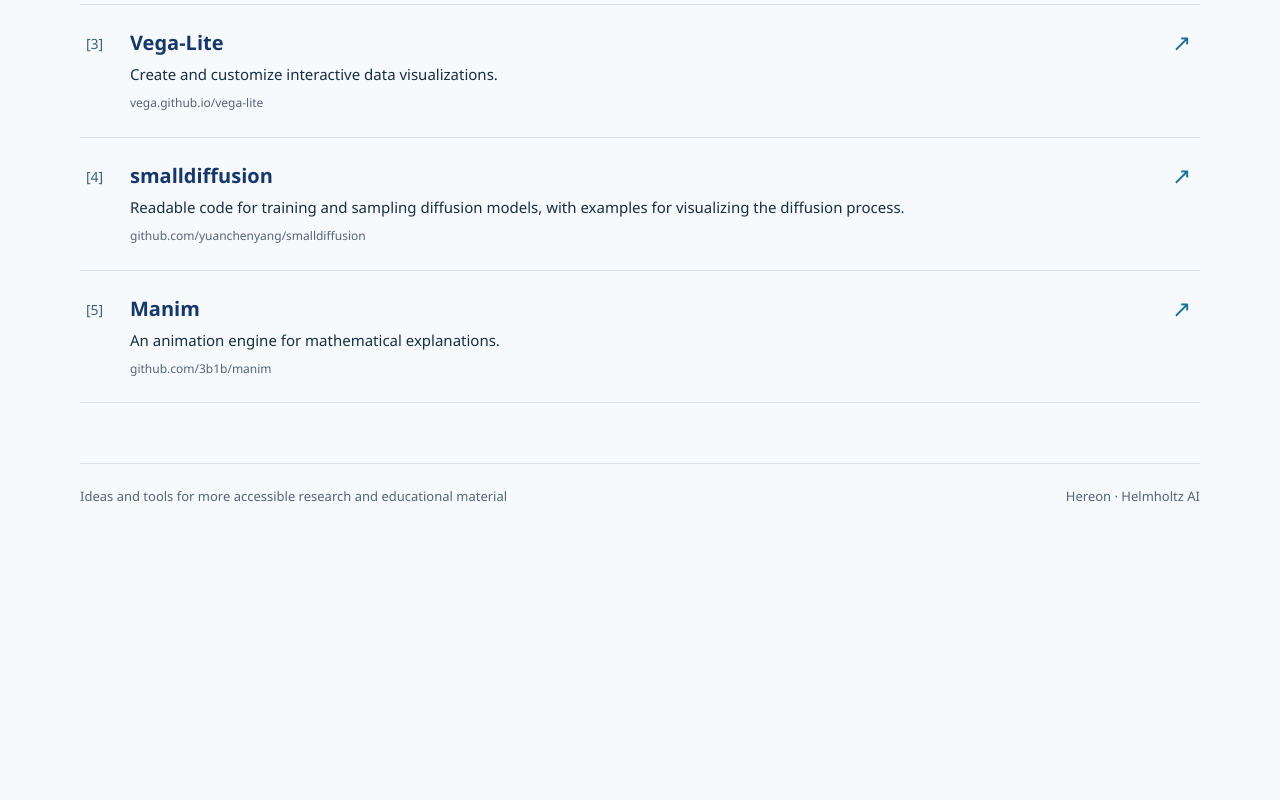
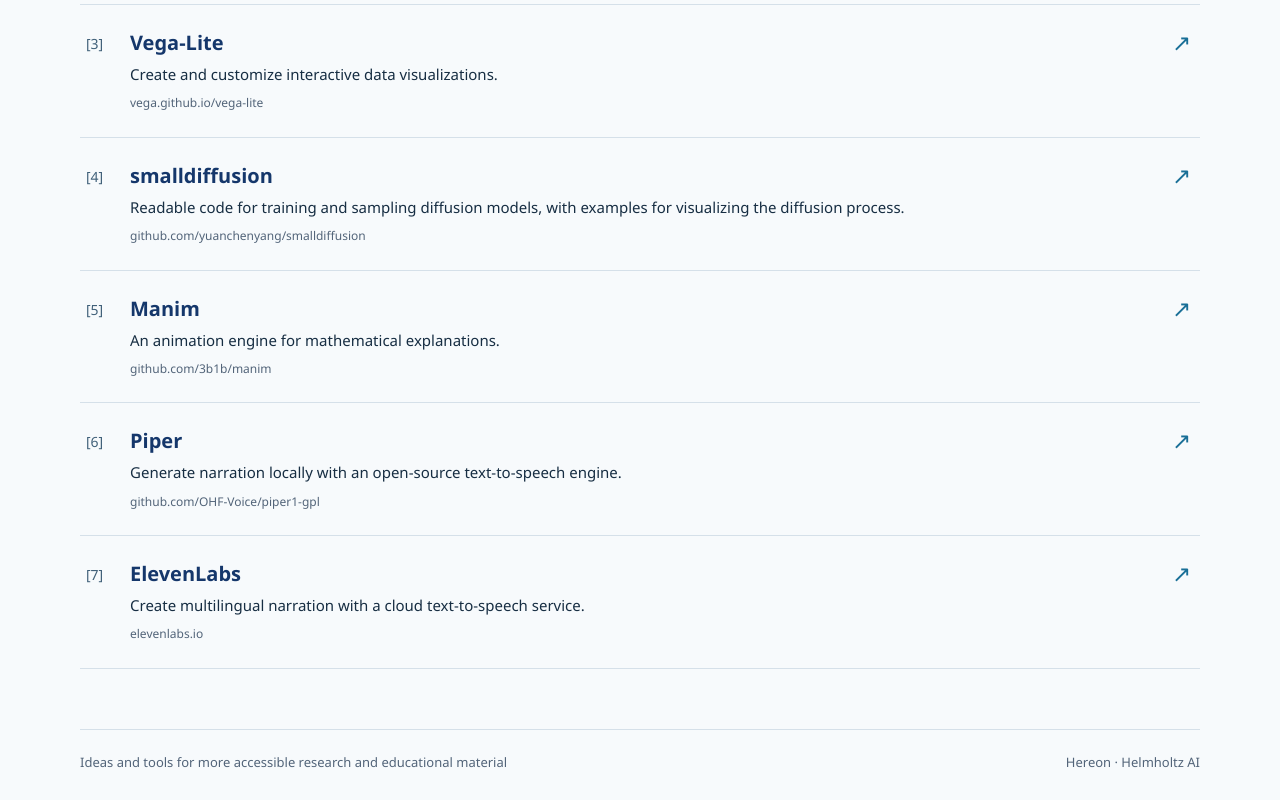
Before and after one commit to ducspe/learning-and-accessibility-tools, a plain HTML site: page index.html in a window 1280 px wide. Shown: the part 1856-2656 px from the top of the page. Before the commit the page ends 2391 px from the top, so only its background shows below. Drawn offline with Linux system fonts and the light colour scheme.

Commit message:
added references for piper and elevenlabs, both on the html page and in the readme file.

```diff
--- a/index.html
+++ b/index.html
@@ -233,7 +233,7 @@
         <p class="intro" id="example-description">The video above was created with Claude using the PowerPoint slides and speaker notes as its starting point. It shows how a presentation can guide an AI agent in creating a narrated tutorial. Below, you can explore practical tools and examples for creating more accessible research and educational materials.</p>
         <div class="resources-heading">
           <h2 id="resources-title">Explore the resources</h2>
-          <span class="count">5 links</span>
+          <span class="count">7 links</span>
         </div>
         <ol class="resources">
           <li>
@@ -287,6 +287,28 @@
                 <span class="resource-title">Manim</span>
                 <span class="description">An animation engine for mathematical explanations.</span>
                 <span class="destination">github.com/3b1b/manim</span>
+              </span>
+              <span class="arrow" aria-hidden="true">↗</span>
+            </a>
+          </li>
+          <li>
+            <a class="resource" href="https://github.com/OHF-Voice/piper1-gpl">
+              <span class="reference" aria-hidden="true">[6]</span>
+              <span>
+                <span class="resource-title">Piper</span>
+                <span class="description">Generate narration locally with an open-source text-to-speech engine.</span>
+                <span class="destination">github.com/OHF-Voice/piper1-gpl</span>
+              </span>
+              <span class="arrow" aria-hidden="true">↗</span>
+            </a>
+          </li>
+          <li>
+            <a class="resource" href="https://elevenlabs.io/">
+              <span class="reference" aria-hidden="true">[7]</span>
+              <span>
+                <span class="resource-title">ElevenLabs</span>
+                <span class="description">Create multilingual narration with a cloud text-to-speech service.</span>
+                <span class="destination">elevenlabs.io</span>
               </span>
               <span class="arrow" aria-hidden="true">↗</span>
             </a>
```
Also changed, not shown: 1 other file.
